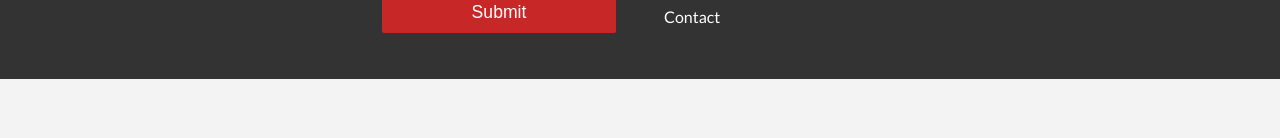
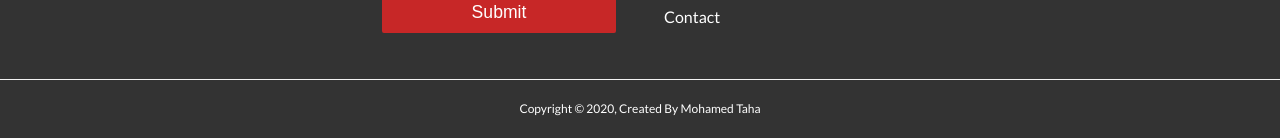
Before and after one commit to MTaha57/NewsGrid, a plain HTML site: page index.html in a window 1280 px wide. Shown: the part 2172-2310 px from the top of the page. Before the commit the page ends 2251 px from the top, so only its background shows below. Drawn offline with Linux system fonts and the light colour scheme.

Commit message:
Modify footer text

```diff
--- a/css/style.css
+++ b/css/style.css
@@ -236,11 +236,19 @@ ul {
 }
 
 /* footer */
-#footer {
+#footer, div.footer {
   background: #333;
   color: #fff;
   padding: 30px;
 }
+
+div.footer {
+  padding: 20px;
+  text-align: center;
+  font-size: 12px;
+  margin-top: 1px;
+}
+
 
 #footer .footer-content {
   display: grid;
@@ -305,6 +313,8 @@ ul {
   color: #f99500;
   padding-left: 5px;
 }
+
+
 
 /* About */
 #about .about-content {
--- a/index.html
+++ b/index.html
@@ -147,7 +147,10 @@
           <a href="#" class="btn btn-secondary">Join Now</a>
         </div>
       </div>
-    </div>
   </footer>
+  <div class="footer">
+    <p>Copyright &copy; 2020, Created By Mohamed Taha</p>
+  </div>
+</div>
 </body>
 </html>
```
